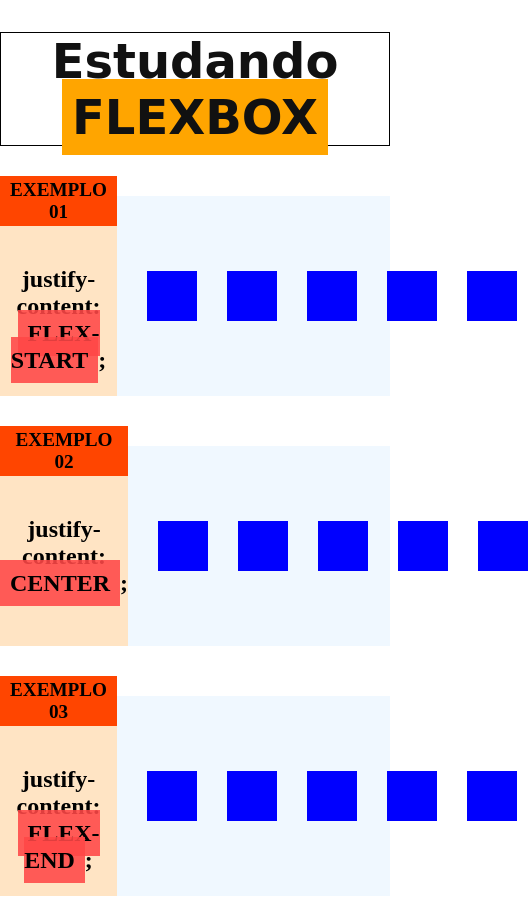
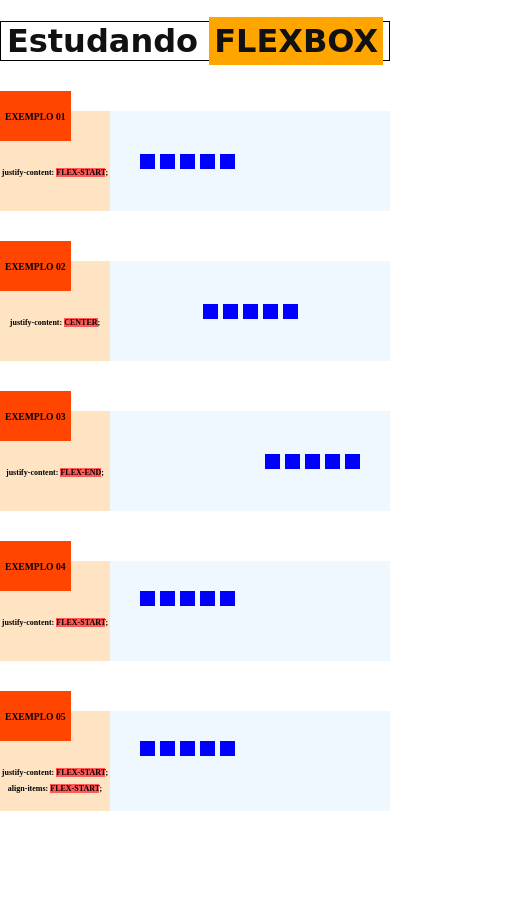
Before and after one commit to fael-atom/estudando-flexbox, a plain HTML site: page index.html in a window 390 px wide. Shown: the top 899 px of the page, 528 px wide, since content can reach past the window. After the commit the page ends 861 px from the top, so only its background shows below. Drawn offline with Linux system fonts and the light colour scheme; a web font is replaced by a local one.

Commit message:
Adiciona primeiros ajustes na responsividade

```diff
--- a/css/style.css
+++ b/css/style.css
@@ -85,8 +85,13 @@ button:hover {
 span {
   text-transform: uppercase;
   background-color: orange;
+}
+
+.header span {
   padding: 10px;
 }
+
+
 
 .container {
   display: flex;
@@ -170,7 +175,52 @@ span {
 }
 
 .propriedade .valor {
-  text-transform: uppercase;
   background-color: rgba(255, 71, 71, 0.877);
   padding: 10px;
 }
+
+/* RESPONSIVIDADE */
+@media (max-width: 600px) {
+  .container {
+    height: 100px
+  }
+  .header h1 {
+    text-align: center;
+    font-size: 2rem;
+    font-family: "Rampart One", cursive;
+    color: rgb(17, 17, 17);
+    border: 1px solid black;
+    margin-bottom: 50px;
+  }
+
+  .header span {
+    padding: 5px;
+  }
+
+  .container .propriedade {
+    height: 100px;
+  }
+
+  .container .container-cubos {
+    gap: 5px;
+  }
+  .container-cubos div {
+    width: 15px;
+    height: 15px;
+  }
+
+  .propriedade .numero {
+    font-size: 0.6rem;
+    padding: 0 5px 0 5px;
+  }
+
+  .propriedade .conteudo h2 {
+    font-size: .5rem;
+  }
+
+  .propriedade .valor {
+    font-size: .5rem;
+    padding: 0;
+    margin-top: 100px;
+  }
+}
```
